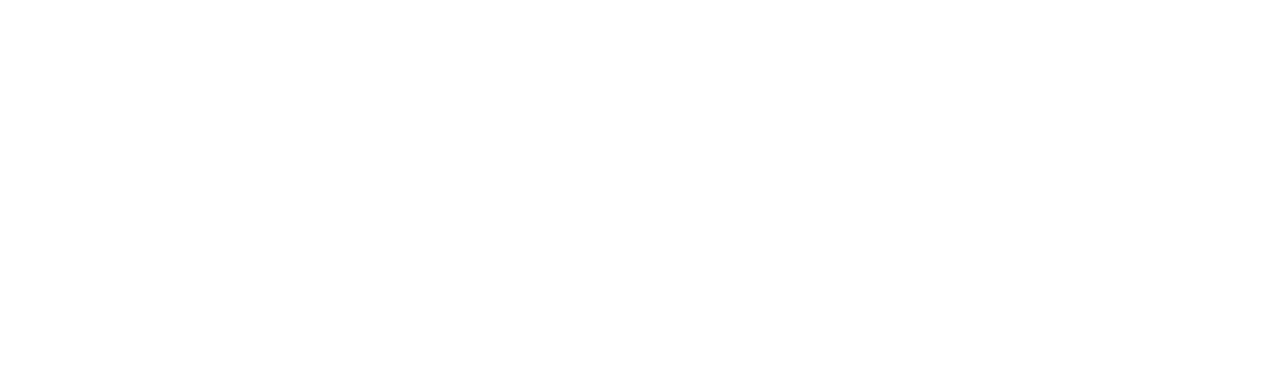
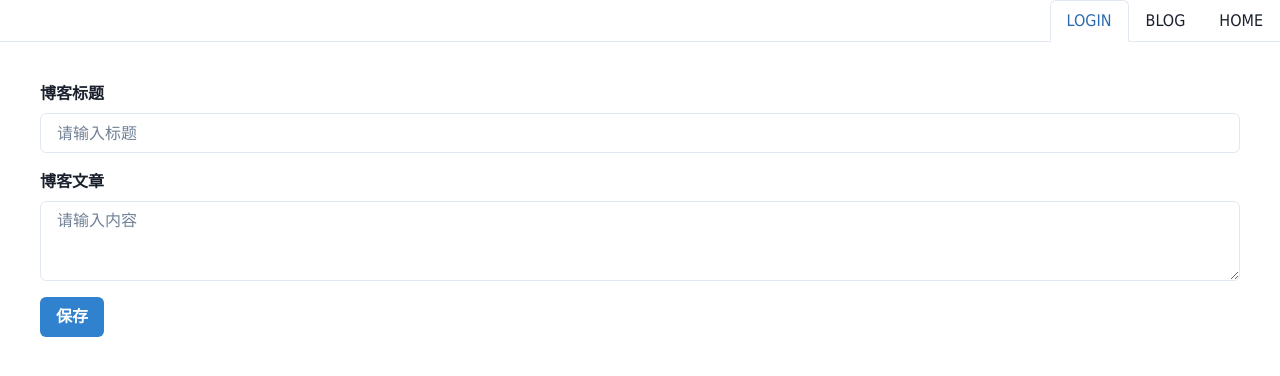
Before and after one commit to sumingcheng/gin-blog-template, a React (Vite) app in the folder web/: page /edit in a window 1280 px wide. Before the commit this address had no page. Shown: the top 376 px of the page. Built offline with nearby package versions, Linux system fonts and the light colour scheme; no server answers.

Commit message:
add edit blog

```diff
--- a/web/src/api/blog.ts
+++ b/web/src/api/blog.ts
@@ -29,7 +29,7 @@
 };
 
 // 更新博客
-export const updateBlog = async (data: object[]) => {
+export const updateBlog = async (data: {blogId: number, title: string, article: string}) => {
   const res = await axiosClient({
     url: `/api/blog/update`,
     method: 'post',
--- /dev/null
+++ b/web/src/pages/blog/edit.tsx
@@ -0,0 +1,59 @@
+import { FC, useEffect, useState } from "react";
+import { useNavigate, useSearchParams } from "react-router-dom";
+import { Box, Button, FormControl, FormLabel, Input, Textarea } from "@chakra-ui/react";
+import { getBlogDetail, updateBlog } from "../../api/blog.ts";
+import useCustomToast from "../../hooks/useCustomToast.tsx";
+
+const EditBlogPost: FC = () => {
+  const { showSuccessToast, showWarningToast } = useCustomToast();
+  const [title, setTitle] = useState("");
+  const [article, setArticle] = useState("");
+  const navigate = useNavigate();
+  const [searchParams] = useSearchParams();
+
+  const id = searchParams.get("id") || "";
+
+  const fetchBlogPost = async () => {
+    try {
+      const res = await getBlogDetail(id);
+      setTitle(res.blogs[0].title);
+      setArticle(res.blogs[0].article);
+    } catch (error) {
+      console.error('无法获取博客详细信息:', error);
+      showWarningToast('无法获取博客详细信息');
+    }
+  };
+
+  useEffect(() => {
+    fetchBlogPost();
+  }, [id]);
+
+  const handleSubmit = async () => {
+    try {
+      await updateBlog({ blogId: Number(id), title, article });
+      showSuccessToast('博客更新成功')
+      navigate(`/blog`);
+    } catch (error) {
+      console.error('Failed to update blog:', error);
+      showWarningToast('Failed to update blog.')
+    }
+  };
+
+  return (
+    <Box p={ 10 }>
+      <FormControl>
+        <FormLabel fontWeight="bold">博客标题</FormLabel>
+        <Input placeholder={ "请输入标题" } value={ title } onChange={ (e) => setTitle(e.target.value) }/>
+      </FormControl>
+      <FormControl mt={ 4 }>
+        <FormLabel fontWeight="bold">博客文章</FormLabel>
+        <Textarea placeholder={ "请输入内容" } value={ article } onChange={ (e) => setArticle(e.target.value) }/>
+      </FormControl>
+      <Button mt={ 4 } colorScheme="blue" onClick={ handleSubmit }>
+        保存
+      </Button>
+    </Box>
+  );
+};
+
+export default EditBlogPost;
--- a/web/src/pages/blog/index.tsx
+++ b/web/src/pages/blog/index.tsx
@@ -1,6 +1,7 @@
-import { Box, Heading, Text, useColorModeValue, VStack } from '@chakra-ui/react';
+import { Box, Button, Flex, Heading, Text, useColorModeValue, VStack } from '@chakra-ui/react';
 import { FC, memo, useCallback, useEffect, useState } from "react";
 import { getBlogList } from "../../api/blog";
+import { useNavigate } from "react-router-dom";
 
 interface BlogPostProps {
   id: number;
@@ -10,7 +11,13 @@
   updateTime: string;
 }
 
-const BlogPost: FC<BlogPostProps> = memo(({ userId, title, article, updateTime }) => {
+const BlogPost: FC<BlogPostProps> = memo(({ id, userId, title, article, updateTime }) => {
+  const navigate = useNavigate();
+
+  const edit = ((id: number) => {
+    navigate(`/edit/?id=${ id }`);
+  })
+
   return (
     <VStack
       spacing={ 2 }
@@ -19,8 +26,14 @@
       rounded="md"
       align="left"
       marginBottom={ 4 }
+      w="full"
     >
-      <Heading size="md">{ title }</Heading>
+      <Flex justify="space-between" w="full" alignItems="center">
+        <Heading size="md">{ title }</Heading>
+        <Button onClick={ () => {
+          edit(id)
+        } } size="sm">修改</Button>
+      </Flex>
       <Text fontSize="sm" color={ useColorModeValue('gray.600', 'gray.400') }>
         作者ID: { userId } | 更新时间: { new Date(updateTime).toLocaleString() }
       </Text>
--- a/web/src/pages/home/index.tsx
+++ b/web/src/pages/home/index.tsx
@@ -9,7 +9,7 @@
 
   const logout = () => {
     navigate('/login');
-    showSuccessToast('退出登录成功');
+    showSuccessToast('已注销');
     sessionStorage.removeItem('auth_token');
   }
 
--- a/web/src/routes/index.tsx
+++ b/web/src/routes/index.tsx
@@ -3,7 +3,7 @@
 import Login from '../pages/login/index.tsx';
 import Blog from '../pages/blog/index.tsx'
 import HeaderLayout from '../components/headerLayout.tsx';
-
+import Edit from "../pages/blog/edit.tsx";
 
 const AppRoutes = () => {
   return (
@@ -12,6 +12,7 @@
         <Route path="/" element={ <Home/> }/>
         <Route path="/login" element={ <Login/> }/>
         <Route path="/blog" element={ <Blog/> }/>
+        <Route path="/edit" element={ <Edit/> }/>
       </Route>
     </Routes>
   );
```
Also changed, not shown: 2 other files (tests, documents, lock files or other folders).
